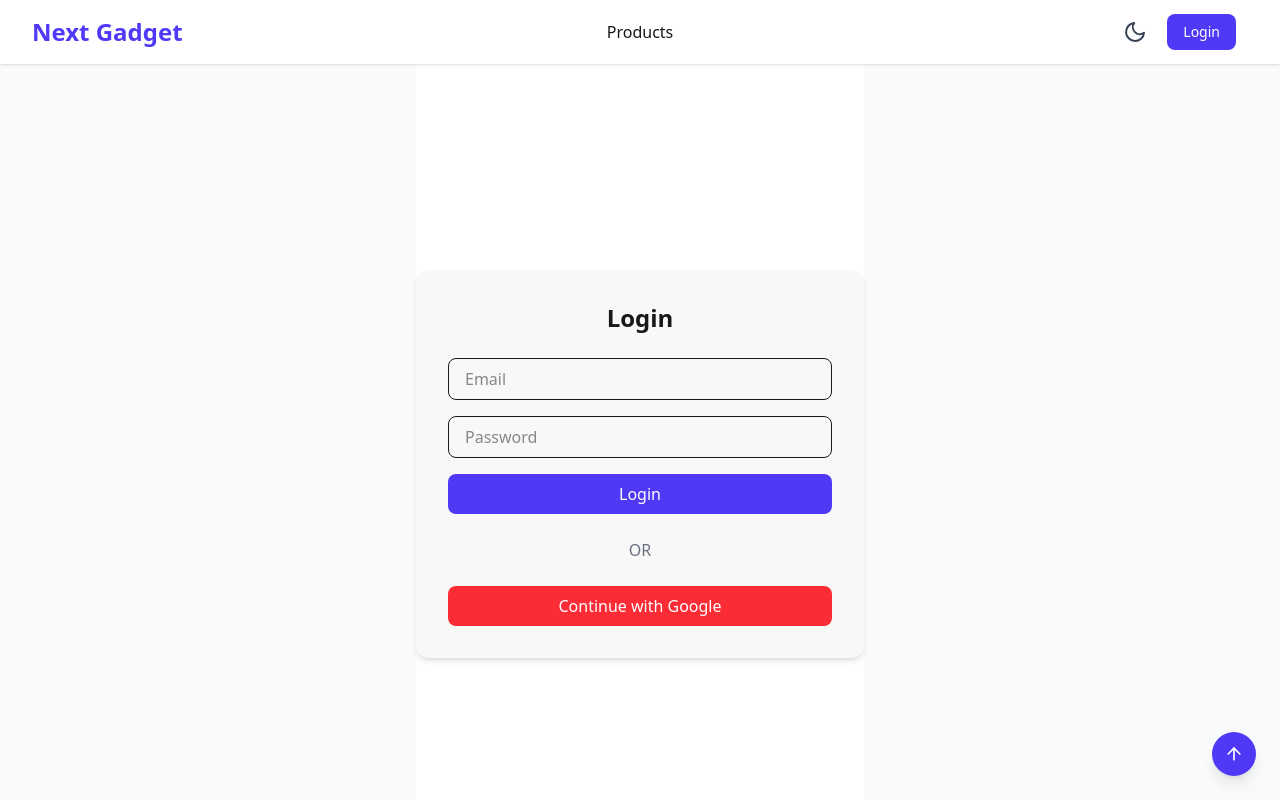
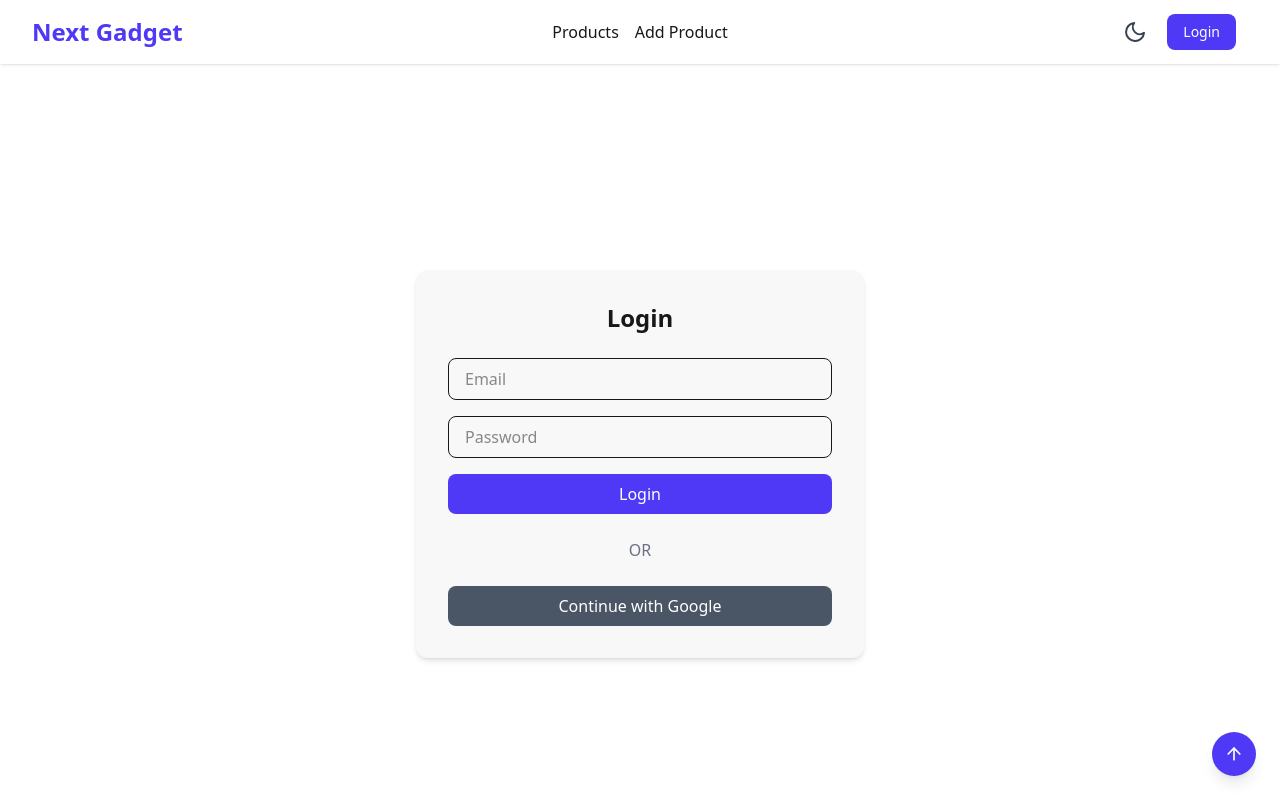
Before and after one commit to fuadhasan05/next-gadget, a Next.js app: page /login in a window 1280 px wide. Shown: the top 800 px of the page. Built offline with nearby package versions, Linux system fonts and the light colour scheme; no server answers.

Commit message:
update hot-tost

```diff
--- a/src/app/layout.js
+++ b/src/app/layout.js
@@ -4,6 +4,7 @@ import Navbar from "@/components/Navbar";
 import { ThemeProvider } from "next-themes";
 import Footer from "@/components/Footer";
 import Providers from "./providers";
+import { Toaster } from "react-hot-toast";
 
 const geistSans = Geist({
   variable: "--font-geist-sans",
@@ -27,7 +28,7 @@ export default function RootLayout({ children }) {
         suppressHydrationWarning
         className={`${geistSans.variable} ${geistMono.variable} antialiased`}
       >
-        {/* ✅ Provide auth session everywhere */}
+        {/* ✅ Auth + Theme Providers */}
         <Providers>
           <ThemeProvider
             attribute="data-theme"
@@ -35,7 +36,13 @@ export default function RootLayout({ children }) {
             enableSystem
           >
             <Navbar />
-            {children}
+
+            {/* Page Content */}
+            <main>{children}</main>
+
+            {/* ✅ Global Toast Notifications */}
+            <Toaster position="top-right" reverseOrder={false} />
+
             <Footer />
           </ThemeProvider>
         </Providers>
--- a/src/app/login/page.jsx
+++ b/src/app/login/page.jsx
@@ -1,10 +1,16 @@
 "use client";
 
 import { signIn } from "next-auth/react";
+import toast from "react-hot-toast";
 
 export default function LoginPage() {
-  const handleGoogleLogin = () => {
-    signIn("google");
+  const handleGoogleLogin = async () => {
+    try {
+      await signIn("google", { redirect: true, callbackUrl: "/dashboard/add-product" });
+      toast.success("✅ Logged in successfully!");
+    } catch (err) {
+      toast.error("❌ Google login failed!");
+    }
   };
 
   const handleCredentialsLogin = async (e) => {
@@ -12,16 +18,23 @@ export default function LoginPage() {
     const email = e.target.email.value;
     const password = e.target.password.value;
 
-    await signIn("credentials", {
+    const res = await signIn("credentials", {
       email,
       password,
-      redirect: true, // ✅ will redirect to /products automatically
+      redirect: true,
+      callbackUrl: "/dashboard/add-product", // redirect after login
     });
+
+    if (res?.error) {
+      toast.error("❌ Invalid credentials!");
+    } else {
+      toast.success("✅ Logged in successfully!");
+    }
   };
 
   return (
-    <div className="flex items-center justify-center min-h-screen bg-base-100">
-      <div className="bg-base-200 p-8 rounded-xl shadow-md w-full max-w-md">
+    <div className="flex items-center justify-center bg-base-100 min-h-screen w-full">
+      <div className="bg-base-200 p-8 rounded-xl shadow-md max-w-md">
         <h1 className="text-2xl font-bold text-center mb-6">Login</h1>
 
         {/* Credentials Login */}
@@ -52,7 +65,7 @@ export default function LoginPage() {
         {/* Google Login */}
         <button
           onClick={handleGoogleLogin}
-          className="w-full bg-red-500 text-white py-2 rounded-lg"
+          className="w-full bg-gray-600 text-white py-2 rounded-lg"
         >
           Continue with Google
         </button>
--- a/src/components/Navbar.jsx
+++ b/src/components/Navbar.jsx
@@ -5,6 +5,7 @@ import { useTheme } from "next-themes";
 import { FiSun, FiMoon, FiMenu } from "react-icons/fi";
 import Button from "./ui/Button";
 import { useSession, signOut } from "next-auth/react";
+import toast from "react-hot-toast";
 
 export default function Navbar() {
   const { theme, setTheme } = useTheme();
@@ -37,6 +38,23 @@ export default function Navbar() {
                 Products
               </Link>
             </li>
+            <li>
+              {session ? (
+                <Link
+                  href="/dashboard/add-product"
+                  className="hover:text-indigo-500 hover:underline"
+                >
+                  Add Product
+                </Link>
+              ) : (
+                <Link
+                  href="/login?callbackUrl=/dashboard/add-product"
+                  className="hover:text-indigo-500 hover:underline"
+                >
+                  Add Product
+                </Link>
+              )}
+            </li>
           </ul>
         </div>
 
@@ -58,13 +76,19 @@ export default function Navbar() {
           <div className="hidden lg:flex items-center gap-3">
             {session ? (
               <>
-                {/* Show user name/email clickable → add-product */}
-                <Link href="/dashboard/add-product">
-                  <span className="cursor-pointer font-medium text-indigo-600 dark:text-indigo-300 hover:underline">
-                    {session.user?.name || session.user?.email}
-                  </span>
-                </Link>
-                <Button variant="secondary" onClick={() => signOut()}>
+                <span className="font-medium text-indigo-600 dark:text-indigo-300">
+                  {session.user?.name || session.user?.email}
+                </span>
+                {/* // inside Navbar return: */}
+                <Button
+                  variant="secondary"
+                  onClick={() => {
+                    toast.success("👋 Logged out successfully!");
+                    setTimeout(() => {
+                      signOut({ callbackUrl: "/" });
+                    }, 800); // wait a bit so user sees the toast
+                  }}
+                >
                   Logout
                 </Button>
               </>
@@ -87,13 +111,15 @@ export default function Navbar() {
               <li>
                 <Link href="/products">Products</Link>
               </li>
-              {session && (
-                <li>
-                  <Link href="/dashboard/add-product">
-                    {session.user?.name || session.user?.email}
+              <li>
+                {session ? (
+                  <Link href="/dashboard/add-product">Add Product</Link>
+                ) : (
+                  <Link href="/login?callbackUrl=/dashboard/add-product">
+                    Add Product
                   </Link>
-                </li>
-              )}
+                )}
+              </li>
               <li>
                 {session ? (
                   <button onClick={() => signOut()}>Logout</button>
```
